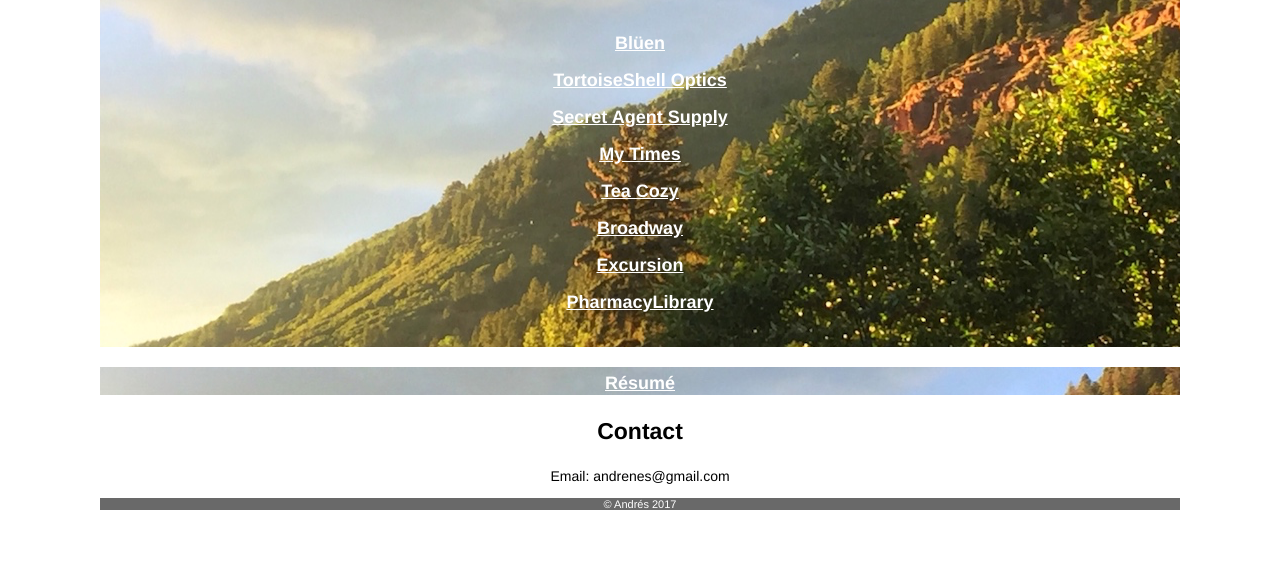
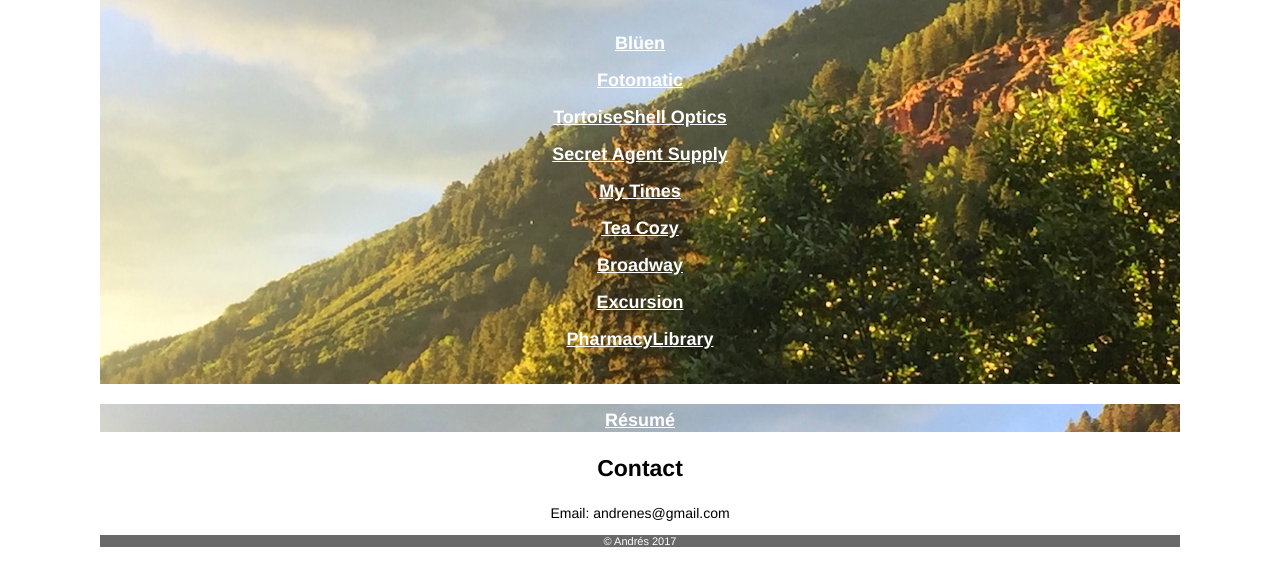
Before and after one commit to andrenes/portfolio, a plain HTML site: page index.html in a window 1280 px wide. Shown: the part 141-726 px from the top of the page. Drawn offline with Linux system fonts and the light colour scheme.

Commit message:
added fotomatic link

```diff
--- a/index.html
+++ b/index.html
@@ -10,6 +10,7 @@
   <div class="hero">
     <h1>Portfolio</h1>
       <p><a class="btn-nav" href="http://bluen.us" target="_blank">Bl&uuml;en</a></p>
+      <p><a class="btn-nav" href="https://andrenes.github.io/fotomatic" target="_blank">Fotomatic</a></p>
       <p><a class="btn-nav" href="https://andrenes.github.io/tortoise" target="_blank">TortoiseShell Optics</a></p>
       <p><a class="btn-nav" href="https://andrenes.github.io/SecretAgentSupply" target="_blank">Secret Agent Supply</a></p>
       <p><a class="btn-nav" href="https://andrenes.github.io/mytimes" target="_blank">My Times</a></p>
```
